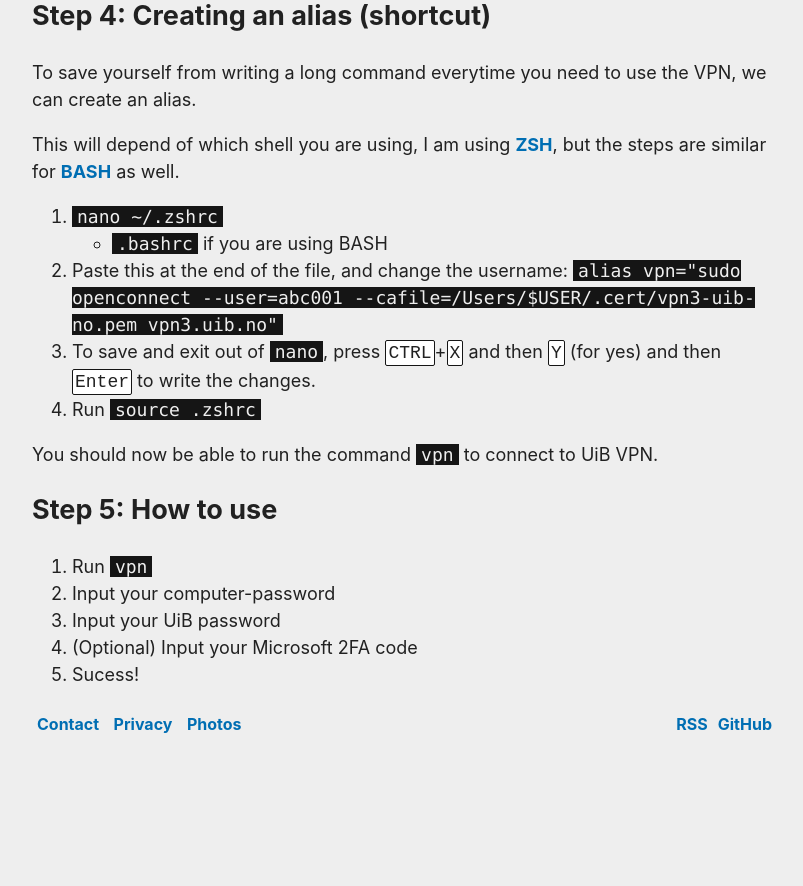
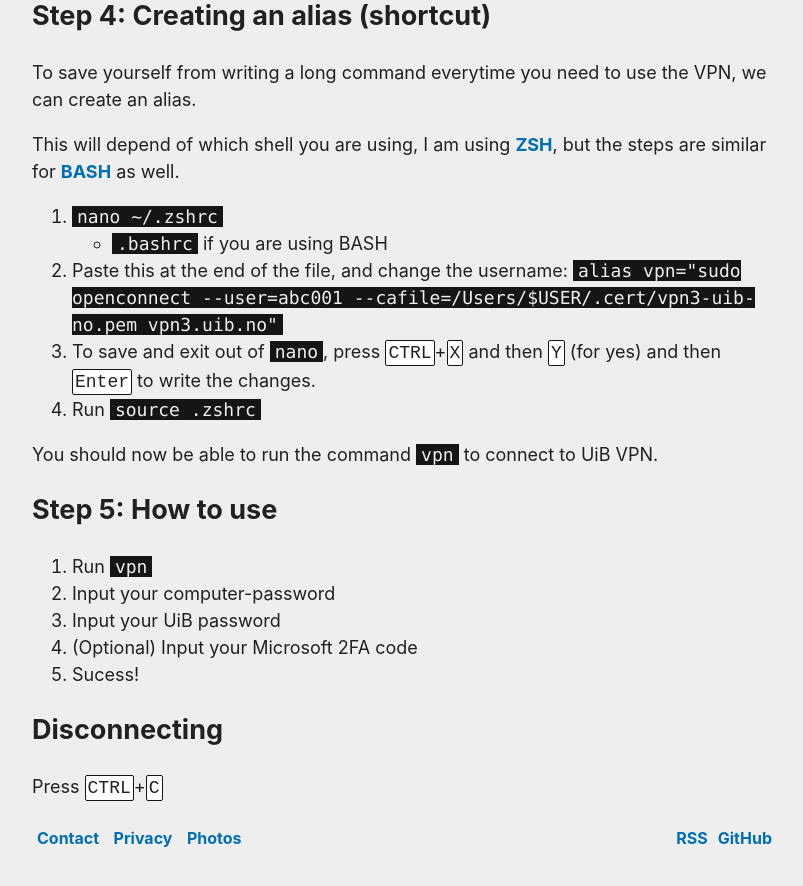
Before and after one commit to timharek/timharek.no, a Jekyll site: the page built from _posts/2021-02-18-uib-vpn-without-cisco.md, in a window 1280 px wide and 900 px high, scrolled down 1938 px. Shown: the top 886 px of the window, without its empty margins (238-1041 px from the left). Built offline with Jekyll 4.4.1, drawn with Linux system fonts in a browser that asks for light colours; before the commit the page ends 2724 px from its top, so only the background shows below that.

Commit message:
fix: Forgot to add how to disconnect

```diff
--- a/_posts/2021-02-18-uib-vpn-without-cisco.md
+++ b/_posts/2021-02-18-uib-vpn-without-cisco.md
@@ -64,3 +64,6 @@ You should now be able to run the command `vpn` to connect to UiB VPN.
 3. Input your UiB password
 4. (Optional) Input your Microsoft 2FA code
 5. Sucess!
+
+## Disconnecting
+Press <kbd>CTRL</kbd>+<kbd>C</kbd>
```
